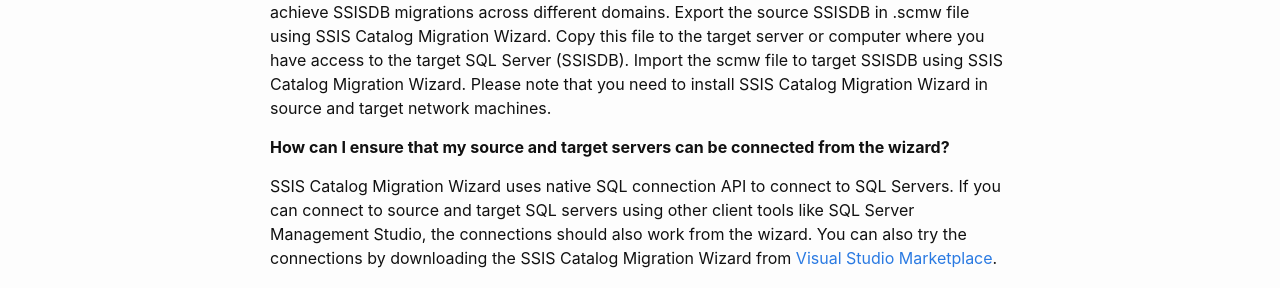
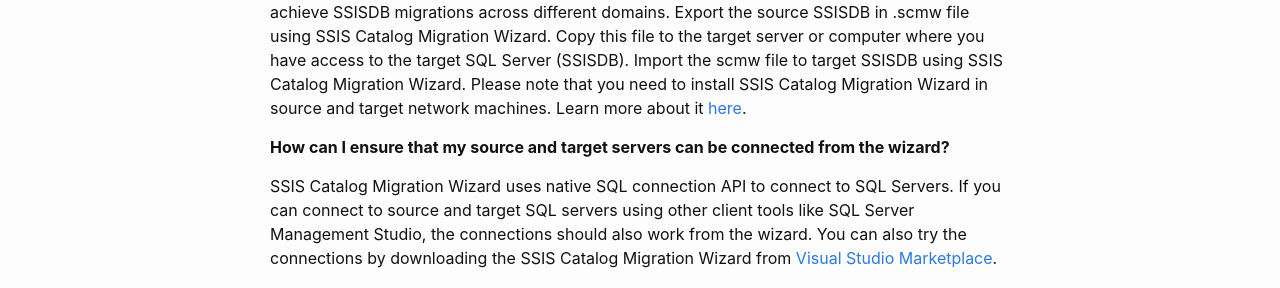
Before and after one commit to kr55/ssiscataloger, a Jekyll site: the page built from faq.md, in a window 1280 px wide. Shown: the part 1313-1601 px from the top of the page. Built offline with Jekyll 4.4.1, drawn with Linux system fonts in a browser that asks for light colours; some of the changed text lies outside the part shown.

Commit message:
Update faq.md

```diff
--- a/faq.md
+++ b/faq.md
@@ -38,7 +38,7 @@ SSIS Catalog Migration Wizard is an offline tool; hence, it does not require the
 
 **My source and target SSISDB are in different network/domain, and they do not have a direct connection. Will SSIS Catalog Migration Wizard work in this case?**
 
-SSIS Catalog Migration Wizard offers .scmw file (an export format for SSISDB items). You can achieve SSISDB migrations across different domains. Export the source SSISDB in .scmw file using SSIS Catalog Migration Wizard. Copy this file to the target server or computer where you have access to the target SQL Server (SSISDB). Import the scmw file to target SSISDB using SSIS Catalog Migration Wizard. Please note that you need to install SSIS Catalog Migration Wizard in source and target network machines.
+SSIS Catalog Migration Wizard offers .scmw file (an export format for SSISDB items). You can achieve SSISDB migrations across different domains. Export the source SSISDB in .scmw file using SSIS Catalog Migration Wizard. Copy this file to the target server or computer where you have access to the target SQL Server (SSISDB). Import the scmw file to target SSISDB using SSIS Catalog Migration Wizard. Please note that you need to install SSIS Catalog Migration Wizard in source and target network machines. Learn more about it [here](https://azureops.org/articles/export-and-import-ssisdb/).
 
 **How can I ensure that my source and target servers can be connected from the wizard?**
 
```
